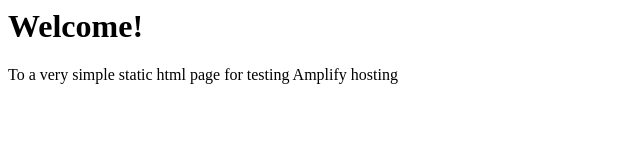
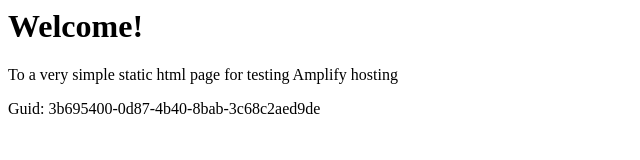
Before and after one commit to aws-aemilia-pdx/Github-PR-Commit-Integration-Test-DoNotTouch-GitHubAutoBuildPrPreviewCanaryTest-v1-test-us-west-2, a website: page src/index.html in a window 1280 px wide. Shown: the whole page, without its empty margins (0-640 px from the left). Drawn offline with Linux system fonts and the light colour scheme.

Commit message:
commit from integ tests

```diff
--- a/src/index.html
+++ b/src/index.html
@@ -1,3 +1,5 @@
+
+
 <html lang="en">
 
 <head>
@@ -10,6 +12,6 @@
 <body>
     <h1>Welcome!</h1>
     <p>To a very simple static html page for testing Amplify hosting</p>
-</body>
+    <p>Guid: 3b695400-0d87-4b40-8bab-3c68c2aed9de</p></body>
 
 </html>
```
